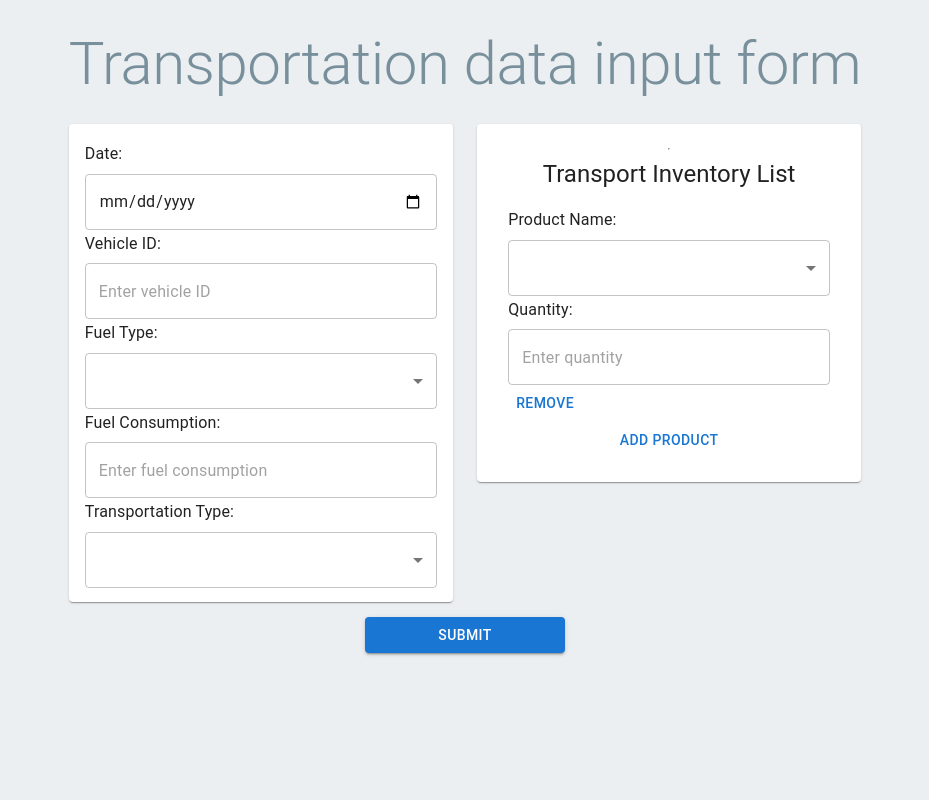
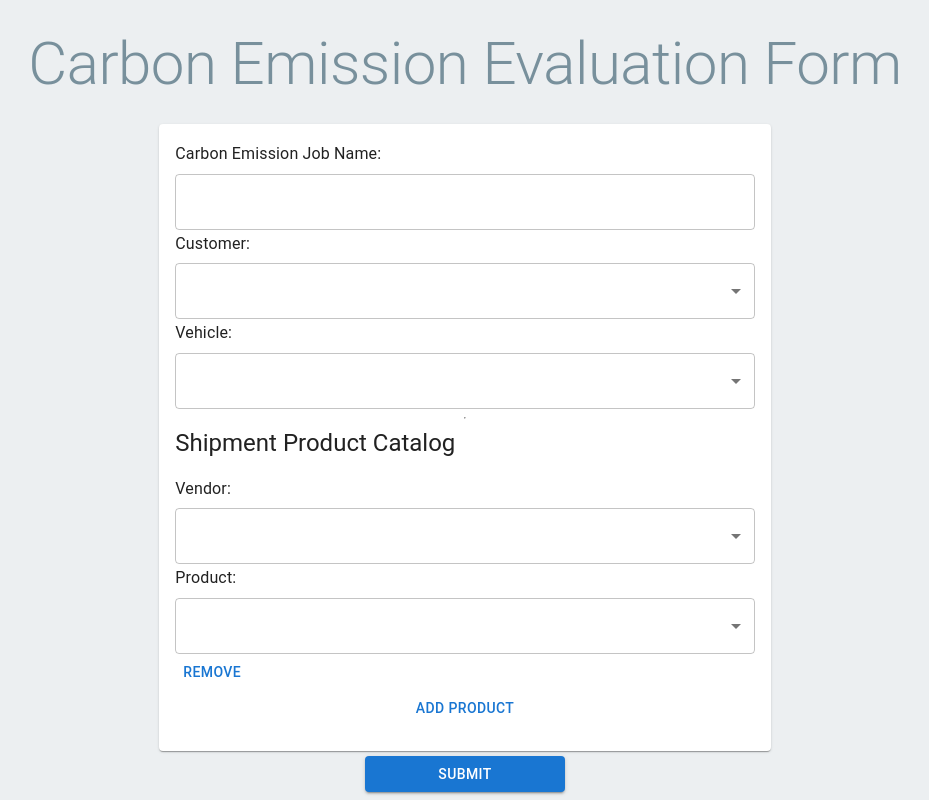
Before and after one commit to sean-jesuharun/Carbon-Footprint-Monitoring-Platform, a React (Vite) app in the folder CO2-monitoring-system/: page /carbon-emission-evaluation in a window 1280 px wide. Shown: the top 800 px of the page, without its empty margins (175-1104 px from the left). Built offline with nearby package versions, Linux system fonts and the light colour scheme.

Commit message:
Routers were set up and created pages

```diff
--- a/CO2-monitoring-system/package.json
+++ b/CO2-monitoring-system/package.json
@@ -12,7 +12,8 @@
   "dependencies": {
     "@mui/icons-material": "^5.15.17",
     "react": "^18.2.0",
-    "react-dom": "^18.2.0"
+    "react-dom": "^18.2.0",
+    "react-router-dom": "^6.23.1"
   },
   "devDependencies": {
     "@types/react": "^18.2.66",
--- a/CO2-monitoring-system/src/App.jsx
+++ b/CO2-monitoring-system/src/App.jsx
@@ -1,23 +1,39 @@
 import React from 'react';
-
-import MLInputForm from './MLInputForm'; // Assuming MLInputForm is in the same directory
+import { BrowserRouter, Routes, Route } from 'react-router-dom';
+import MLInputForm from './MLInputForm';
 import VenderInputFrom from './VenderInputForm';
-import CarbonEmissionEvaluationFrom from './CorbonEmissionEvaluationForm'
 import MiniDrawer from './MiniDrawer';
-import { green } from '@mui/material/colors';
-import {teal} from '@mui/material/colors';
-import { Typography } from '@mui/material';
-
+import CarbonEmissionEvaluationFrom from './CorbonEmissionEvaluationForm';
+import Dashboard from './pages/Dashboard';
+import VehicleManagemnet from './pages/VehicleManagement';
+import VendorManagement from './pages/VendorManagement';
+import CustomerManagement from './pages/CustomerManagement';
+import CarbonEmissionEvaluation from './pages/CarbonEmissionEvaluation';
 
 function App() {
   return (
-    <div className="App" style={{ backgroundColor: '#eceff1' }} >
-      <MLInputForm />
-      <VenderInputFrom/>
-      {/* <MiniDrawer/> */}
-      {/* <CarbonEmissionEvaluationFrom/> */}
-
-    </div>
+    <BrowserRouter>
+      <div className="App" style={{ backgroundColor: '#eceff1' }}>
+        <Routes>
+          <Route path="/" element={<Dashboard />} />
+          <Route path="/ml-input-form" element={<MLInputForm />} />
+          <Route path="/vender-input-form" element={<VenderInputFrom />} />
+          <Route path="/mini-drawer" element={<MiniDrawer />} />
+          <Route
+            path="/carbon-emission-evaluation-form"
+            element={<CarbonEmissionEvaluationFrom />}
+          />
+          <Route path="/dashboard" element={<Dashboard />} />
+          <Route path="/vehicle-management" element={<VehicleManagemnet />} />
+          <Route path="/vendor-management" element={<VendorManagement />} />
+          <Route path="/customer-management" element={<CustomerManagement />} />
+          <Route
+            path="/carbon-emission-evaluation"
+            element={<CarbonEmissionEvaluation />}
+          />
+        </Routes>
+      </div>
+    </BrowserRouter>
   );
 }
 
--- a/CO2-monitoring-system/src/MiniDrawer.jsx
+++ b/CO2-monitoring-system/src/MiniDrawer.jsx
@@ -10,7 +10,6 @@ import IconButton from '@mui/material/IconButton';
 import MenuIcon from '@mui/icons-material/Menu';
 import ChevronLeftIcon from '@mui/icons-material/ChevronLeft';
 import ChevronRightIcon from '@mui/icons-material/ChevronRight';
-import ListItem from '@mui/material/ListItem';
 import ListItemButton from '@mui/material/ListItemButton';
 import ListItemIcon from '@mui/material/ListItemIcon';
 import ListItemText from '@mui/material/ListItemText';
@@ -18,6 +17,7 @@ import DashboardIcon from '@mui/icons-material/Dashboard';
 import DirectionsCarIcon from '@mui/icons-material/DirectionsCar';
 import PersonIcon from '@mui/icons-material/Person';
 import BusinessIcon from '@mui/icons-material/Business';
+import { Link } from 'react-router-dom'; // Import Link from react-router-dom
 
 const drawerWidth = 250;
 
@@ -130,31 +130,17 @@ export default function MiniDrawer() {
 
         <List>
           {[
-            { text: 'Dashboard', icon: <DashboardIcon /> },
-            { text: 'Vehicle Management', icon: <DirectionsCarIcon /> },
-            { text: 'Vendor Management', icon: <BusinessIcon /> },
-            { text: 'Customer Management', icon: <PersonIcon /> },
-          ].map(({ text, icon }, index) => (
-            <ListItem key={text} disablePadding sx={{ display: 'block' }}>
-              <ListItemButton
-                sx={{
-                  minHeight: 48,
-                  justifyContent: open ? 'initial' : 'center',
-                  px: 2.5,
-                }}
-              >
-                <ListItemIcon
-                  sx={{
-                    minWidth: 0,
-                    mr: open ? 3 : 'auto',
-                    justifyContent: 'center',
-                  }}
-                >
+            { text: 'Dashboard', icon: <DashboardIcon />, to: '/' },
+            { text: 'Vehicle Management', icon: <DirectionsCarIcon />, to: '/vehicle-management' },
+            { text: 'Vendor Management', icon: <BusinessIcon />, to: '/vendor-management' },
+            { text: 'Customer Management', icon: <PersonIcon />, to: '/customer-management' },
+          ].map(({ text, icon, to }, index) => (
+            <ListItemButton key={text} disablePadding sx={{ display: 'block' }} component={Link} to={to}>
+              <ListItemIcon sx={{ minWidth: 0, mr: open ? 3 : 'auto', justifyContent: 'center' }}>
                 {icon}
               </ListItemIcon>
               <ListItemText primary={text} sx={{ opacity: open ? 1 : 0 }} />
             </ListItemButton>
-            </ListItem>
           ))}
         </List>
       </Drawer>
--- /dev/null
+++ b/CO2-monitoring-system/src/pages/CarbonEmissionEvaluation.jsx
@@ -0,0 +1,142 @@
+import React, { useState } from 'react';
+import { Grid, Card, CardContent, TextField, Select, MenuItem, Button, Typography } from '@mui/material';
+
+const CarbonEmissionEvaluationForm = () => {
+  const [formData, setFormData] = useState({
+    carbonEmissionJobName: '',
+    customer: '',
+    vehicle: '',
+    shipmentProductCatalog: [{
+      vendor: '',
+      product: ''
+    }]
+  });
+
+  const handleMainInputChange = (e) => {
+    const { name, value } = e.target;
+    setFormData({
+      ...formData,
+      [name]: value
+    });
+  };
+
+  const handleProductInputChange = (index, e) => {
+    const { name, value } = e.target;
+    const updatedProducts = [...formData.shipmentProductCatalog];
+    updatedProducts[index][name] = value;
+    setFormData({
+      ...formData,
+      shipmentProductCatalog: updatedProducts
+    });
+  };
+
+  const handleAddProduct = () => {
+    setFormData({
+      ...formData,
+      shipmentProductCatalog: [...formData.shipmentProductCatalog, { vendor: '', product: '' }]
+    });
+  };
+
+  const handleRemoveProduct = (index) => {
+    const updatedProducts = [...formData.shipmentProductCatalog];
+    updatedProducts.splice(index, 1);
+    setFormData({
+      ...formData,
+      shipmentProductCatalog: updatedProducts
+    });
+  };
+
+  const handleSubmit = (e) => {
+    e.preventDefault();
+    console.log(formData); // Log form data to console
+    // Reset the form
+    setFormData({
+      carbonEmissionJobName: '',
+      customer: '',
+      vehicle: '',
+      shipmentProductCatalog: [{ vendor: '', product: '' }]
+    });
+  };
+
+  return (
+    <div style={{ minHeight: '100vh', padding: '20px', display: 'flex', justifyContent: 'center', alignItems: 'flex-start', paddingTop: '20px' }}>
+      <form onSubmit={handleSubmit}>
+        <Typography variant='h2' marginTop={1} marginBottom={3} color='#78909c'>Carbon Emission Evaluation Form</Typography>
+        <Card style={{ width: '70%',  margin: '0 auto' }}>
+          <CardContent style={{ display: 'flex', flexDirection: 'column' }}>
+            <Typography variant="subtitle1" gutterBottom>Carbon Emission Job Name:</Typography>
+            <TextField
+              type="text"
+              name="carbonEmissionJobName"
+              value={formData.carbonEmissionJobName}
+              onChange={handleMainInputChange}
+              fullWidth
+              required
+            />
+            <Typography variant="subtitle1" gutterBottom>Customer:</Typography>
+            <Select
+              name="customer"
+              value={formData.customer}
+              onChange={handleMainInputChange}
+              fullWidth
+              required
+            >
+              <MenuItem value="Customer1">Customer1</MenuItem>
+              <MenuItem value="Customer2">Customer2</MenuItem>
+              <MenuItem value="Customer3">Customer3</MenuItem>
+            </Select>
+            <Typography variant="subtitle1" gutterBottom>Vehicle:</Typography>
+            <Select
+              name="vehicle"
+              value={formData.vehicle}
+              onChange={handleMainInputChange}
+              fullWidth
+              required
+            >
+              <MenuItem value="Vehicle1">Vehicle1</MenuItem>
+              <MenuItem value="Vehicle2">Vehicle2</MenuItem>
+              <MenuItem value="Vehicle3">Vehicle3</MenuItem>
+            </Select>
+            <hr />
+            <Typography variant="h5" style={{ marginBottom: '1rem' }}>Shipment Product Catalog</Typography>
+            {formData.shipmentProductCatalog.map((product, index) => (
+              <div key={index}>
+                <Typography variant="subtitle1" gutterBottom>Vendor:</Typography>
+                <Select
+                  name="vendor"
+                  value={product.vendor}
+                  onChange={(e) => handleProductInputChange(index, e)}
+                  fullWidth
+                  required
+                >
+                  <MenuItem value="Vendor1">Vendor1</MenuItem>
+                  <MenuItem value="Vendor2">Vendor2</MenuItem>
+                  <MenuItem value="Vendor3">Vendor3</MenuItem>
+                </Select>
+                <Typography variant="subtitle1" gutterBottom>Product:</Typography>
+                <Select
+                  name="product"
+                  value={product.product}
+                  onChange={(e) => handleProductInputChange(index, e)}
+                  fullWidth
+                  required
+                >
+                  <MenuItem value="Product1">Product1</MenuItem>
+                  <MenuItem value="Product2">Product2</MenuItem>
+                  <MenuItem value="Product3">Product3</MenuItem>
+                </Select>
+                <Button type="button" onClick={() => handleRemoveProduct(index)}>Remove</Button>
+              </div>
+            ))}
+            <Button type="button" onClick={handleAddProduct}>Add Product</Button>
+          </CardContent>
+        </Card>
+        <div style={{ display: 'flex', justifyContent: 'center', marginTop: '5px' }}>
+          <Button type="submit" variant='contained' color='primary' style={{ width: '200px' }}>Submit</Button>
+        </div>
+      </form>
+    </div>
+  );
+};
+
+export default CarbonEmissionEvaluationForm;
--- /dev/null
+++ b/CO2-monitoring-system/src/pages/CustomerManagement.jsx
@@ -0,0 +1,14 @@
+import React from 'react'
+import MiniDrawer from '../MiniDrawer'
+
+function CustomerManagement() {
+  return (
+    <div>
+        <br></br>
+        <h1>Customer Management</h1>
+        <MiniDrawer/>
+    </div>
+  )
+}
+
+export default CustomerManagement
--- /dev/null
+++ b/CO2-monitoring-system/src/pages/Dashboard.jsx
@@ -0,0 +1,22 @@
+import React from 'react'
+import { Link, useNavigate} from 'react-router-dom'
+
+
+import MiniDrawer from '../MiniDrawer'
+import { Button } from '@mui/material'
+
+function Dashboard() {
+  const Navigate = useNavigate();
+  return (
+    <div>
+        <br></br>
+        <h1>Dashboard</h1>
+        <MiniDrawer/>
+        <Button onClick={()=>Navigate("/carbon-emission-evaluation")}>
+            Do a new calculation
+        </Button>
+    </div>
+  )
+}
+
+export default Dashboard
--- /dev/null
+++ b/CO2-monitoring-system/src/pages/VehicleManagement.jsx
@@ -0,0 +1,17 @@
+import React from 'react'
+import MiniDrawer from '../MiniDrawer'
+import MLInputForm from '../MLInputForm'
+
+function VehicleManagement() {
+  return (
+    <div>
+        <br></br>
+        <h1>Vehicle Management</h1>
+        <MiniDrawer/>
+        <MLInputForm/>
+
+    </div>
+  )
+}
+
+export default VehicleManagement
--- /dev/null
+++ b/CO2-monitoring-system/src/pages/VendorManagement.jsx
@@ -0,0 +1,14 @@
+import React from 'react'
+import MiniDrawer from '../MiniDrawer'
+
+function VendorManagement() {
+  return (
+    <div>
+        <br></br>
+        <h1>Vendor Management</h1>
+        <MiniDrawer/>
+    </div>
+  )
+}
+
+export default VendorManagement
```
Also changed, not shown: 1 other file (tests, documents, lock files or other folders). Lines whose indentation alone changed are shown as unchanged.
